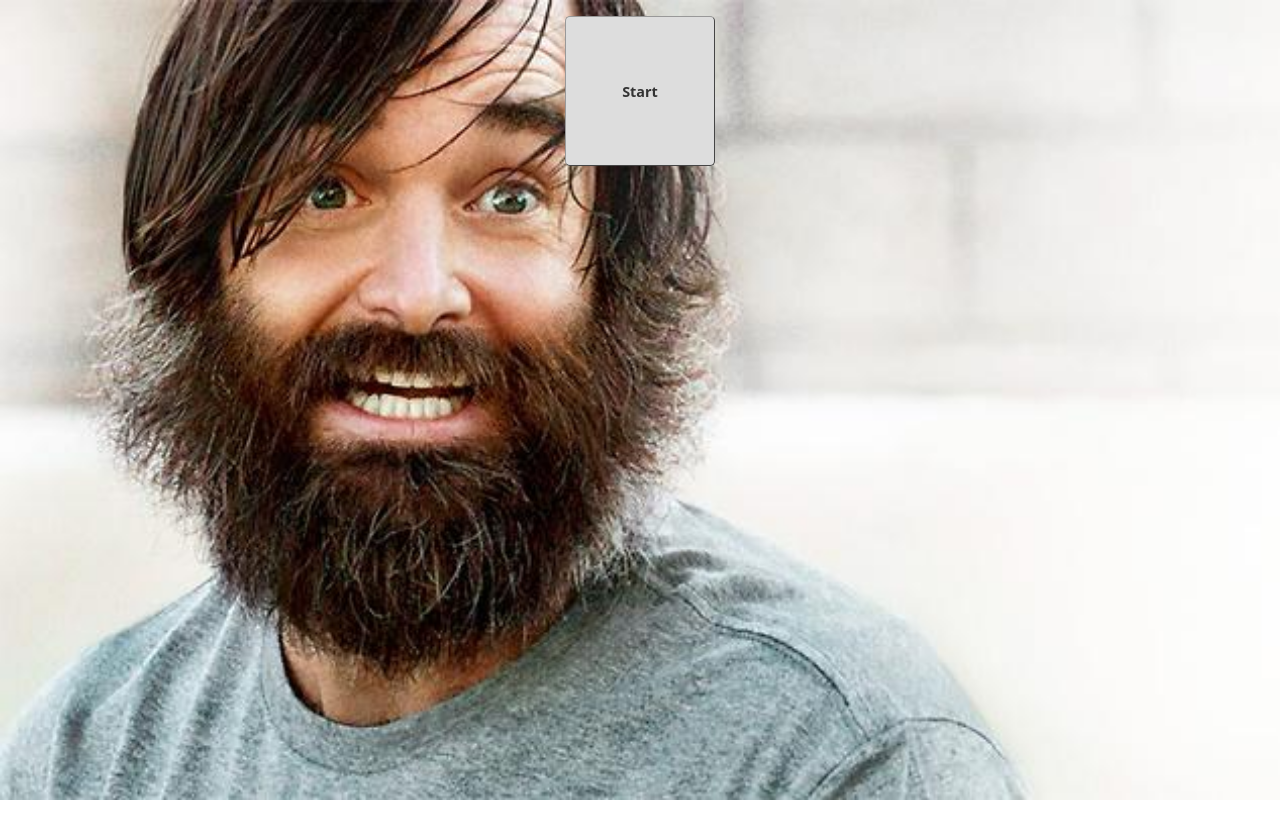
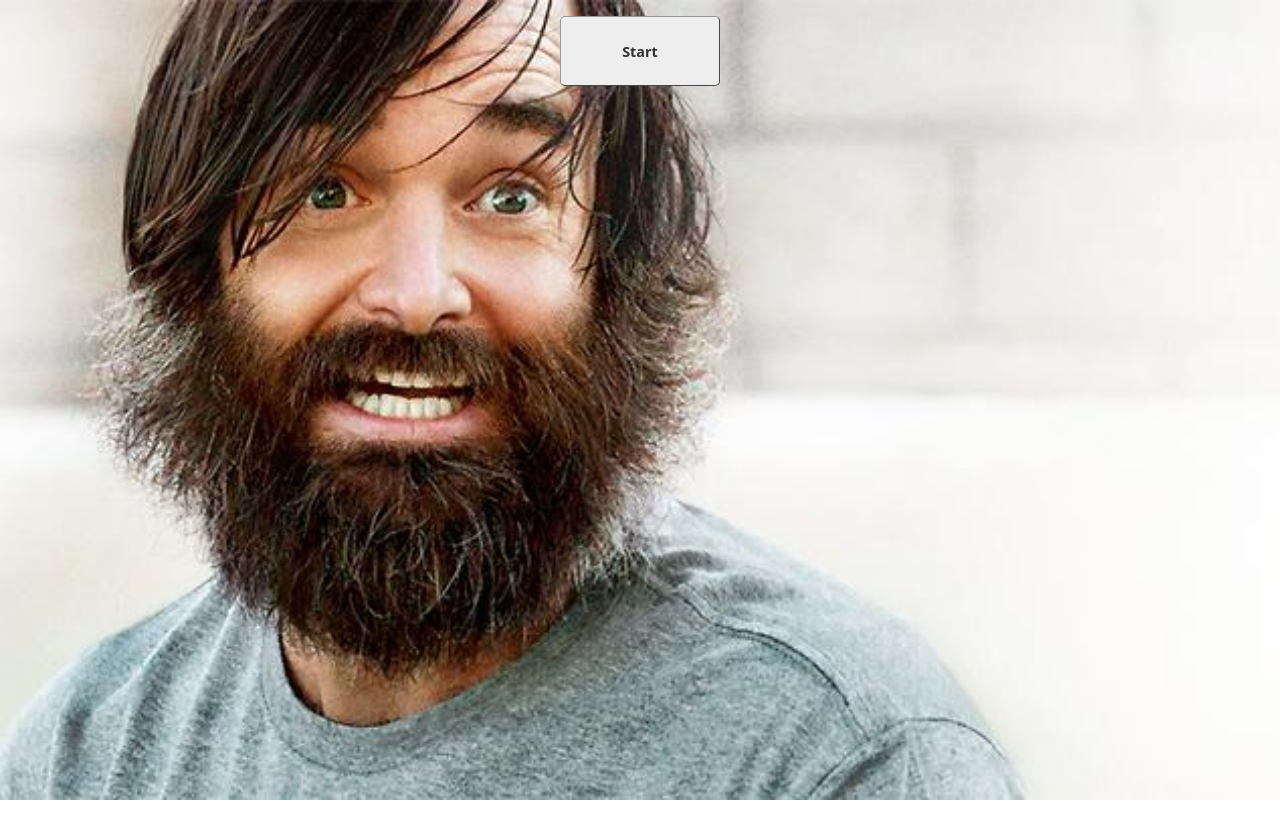
Before and after one commit to chrisworman/sound-board, a plain HTML site: page index.html in a window 1280 px wide. Drawn offline with nearby package versions, Linux system fonts and the light colour scheme.

Commit message:
Refine button styles

```diff
--- a/style.css
+++ b/style.css
@@ -18,19 +18,19 @@ body {
 	display: flex;
 	flex-flow: row wrap;
 	justify-content: center;
-	gap: 2rem;
+	gap: 14px;
 }
 
 .buttons button {
 	/* flex-basis: 33%; */
 
-	width: 150px;
-	height: 150px;
+	width: 160px;
+	height: 70px;
 	box-sizing: border-box;
 	display: block;
 	border-width: 1px;
 	border-color: #999;
-	background-color: #ddd;
+	background-color: #eee;
 	border-radius: 5px;
 	background-repeat: no-repeat;
 	background-size: 75px 75px;
@@ -43,6 +43,7 @@ body {
 	font-weight: bold;
 
 	cursor: pointer;
+	touch-action: manipulation;
 }
 
 button:hover {
@@ -50,6 +51,6 @@ button:hover {
 }
 
 button.playing {
-	background-color: #ddffdd;
+	background-color: #eeffee;
 	box-shadow: rgba(0, 0, 0, 0.35) 0px 5px 15px;
 }
```
